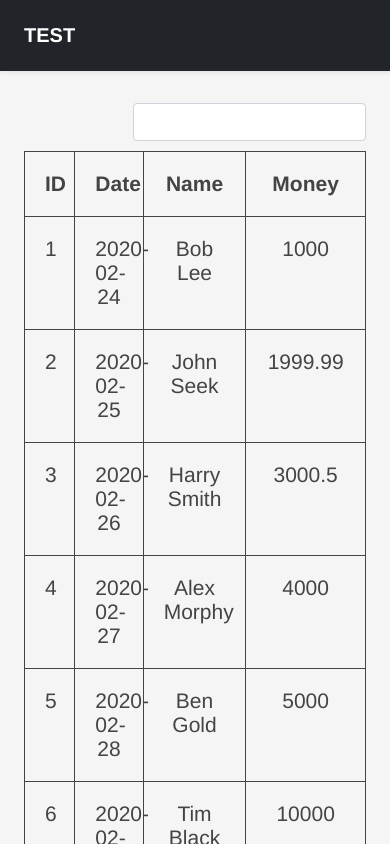
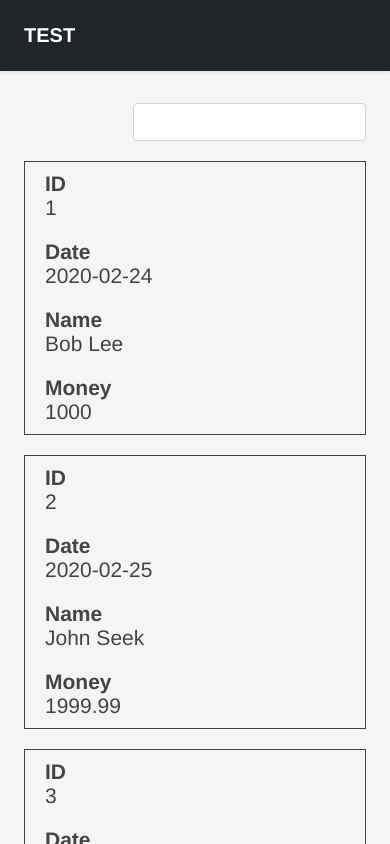
Before and after one commit to nasthe2/vuejs-test, a Vue app: page / in a window 390 px wide. Shown: the top 844 px of the page. Built offline with nearby package versions, Linux system fonts and the light colour scheme.

Commit message:
DataTable mobile styles added

```diff
--- a/src/components/DataTable.vue
+++ b/src/components/DataTable.vue
@@ -4,17 +4,29 @@
       <ui-money v-model="moneyFilter" />
     </div>
 
-    <div class="data-table__table" :style="{ gridTemplateColumns: getColumnsWidth }">
+    <div class="data-table__table _header" :style="{ gridTemplateColumns: getColumnsWidth }">
       <div class="cell" v-for="item in columns" :key="item.prop">
         <strong>{{ item.label }}</strong>
       </div>
     </div>
     <div v-if="rows.length">
       <div class="data-table__table _body" :style="{ gridTemplateColumns: getColumnsWidth }" v-for="item in rows" :key="item.id">
-        <div class="cell">{{ item.id }}</div>
-        <div class="cell">{{ item.date }}</div>
-        <div class="cell">{{ item.name }}</div>
-        <div class="cell">{{ item.money }}</div>
+        <div class="cell">
+          <div class="label"><strong>ID</strong></div>
+          <span>{{ item.id }}</span>
+        </div>
+        <div class="cell">
+          <div class="label"><strong>Date</strong></div>
+          <span>{{ item.date }}</span>
+        </div>
+        <div class="cell">
+          <div class="label"><strong>Name</strong></div>
+          <span>{{ item.name }}</span>
+        </div>
+        <div class="cell">
+          <div class="label"><strong>Money</strong></div>
+          <span>{{ item.money }}</span>
+        </div>
       </div>
     </div>
 
@@ -85,4 +97,30 @@ export default {
   border: 1px solid #444
   &:not(:first-child)
     border-left: none
+
+.label
+  display: none
+
+@media (max-width: 768px)
+  .data-table__filter
+    margin-bottom: 20px
+
+  .data-table__table
+    &._header
+      display: none
+    &._body
+      display: flex
+      flex-direction: column
+      margin-bottom: 20px
+      border: 1px solid #444
+      .cell
+        text-align: left
+        border: none
+
+  .cell
+    padding: 10px 20px
+
+  .label
+    display: block
+
 </style>
```
